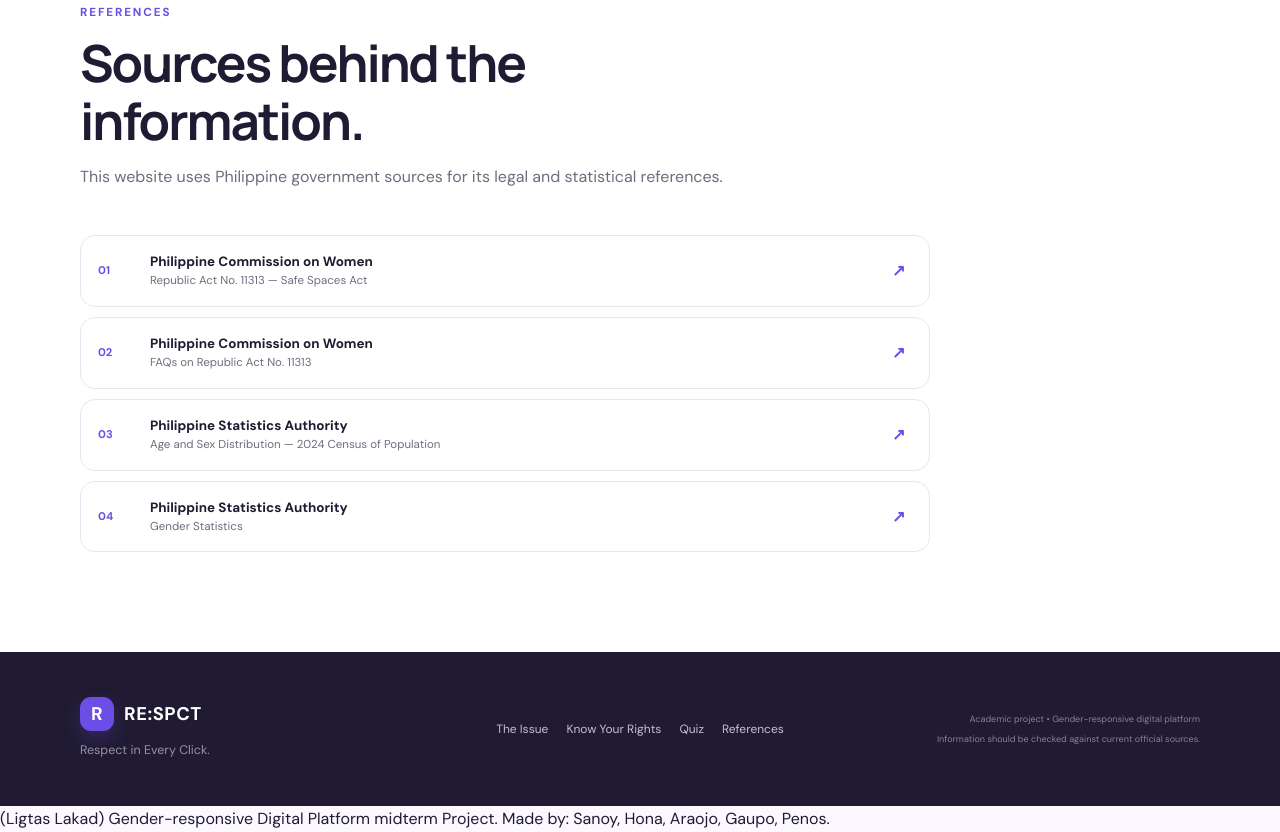
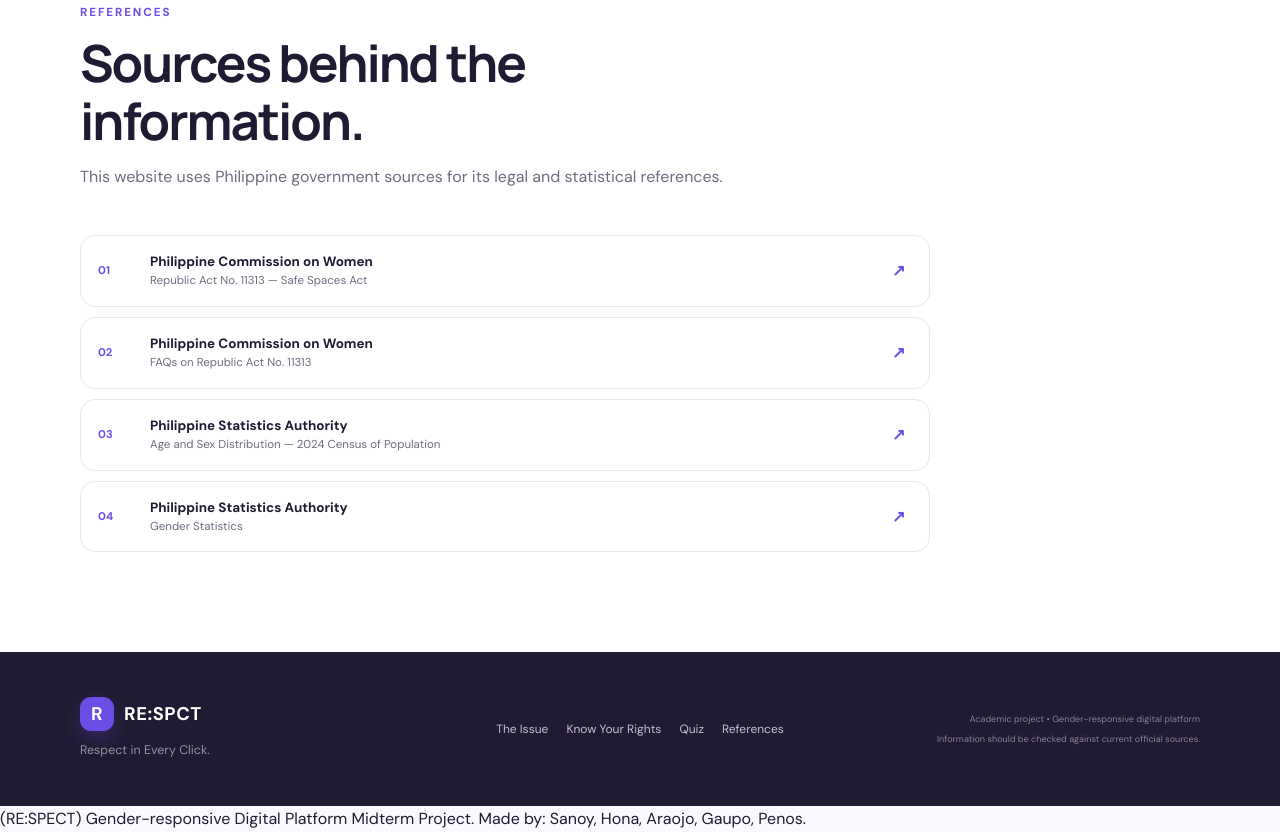
Before and after one commit to cieloann/RESPECT, a plain HTML site: page index.html in a window 1280 px wide. Shown: the part 4916-5748 px from the top of the page. Drawn offline with Linux system fonts and the light colour scheme.

Commit message:
Update project name in footer text

```diff
--- a/index.html
+++ b/index.html
@@ -352,7 +352,7 @@
   </div>
 <footer>
   <div class="wrap">
-    <p>(Ligtas Lakad) Gender-responsive Digital Platform midterm Project. Made by: Sanoy, Hona, Araojo, Gaupo, Penos.</p>
+    <p>(RE:SPECT) Gender-responsive Digital Platform Midterm Project. Made by: Sanoy, Hona, Araojo, Gaupo, Penos.</p>
   </div>
 </footer>
   <button class="back-top" id="backTop" aria-label="Back to top">↑</button>
```
